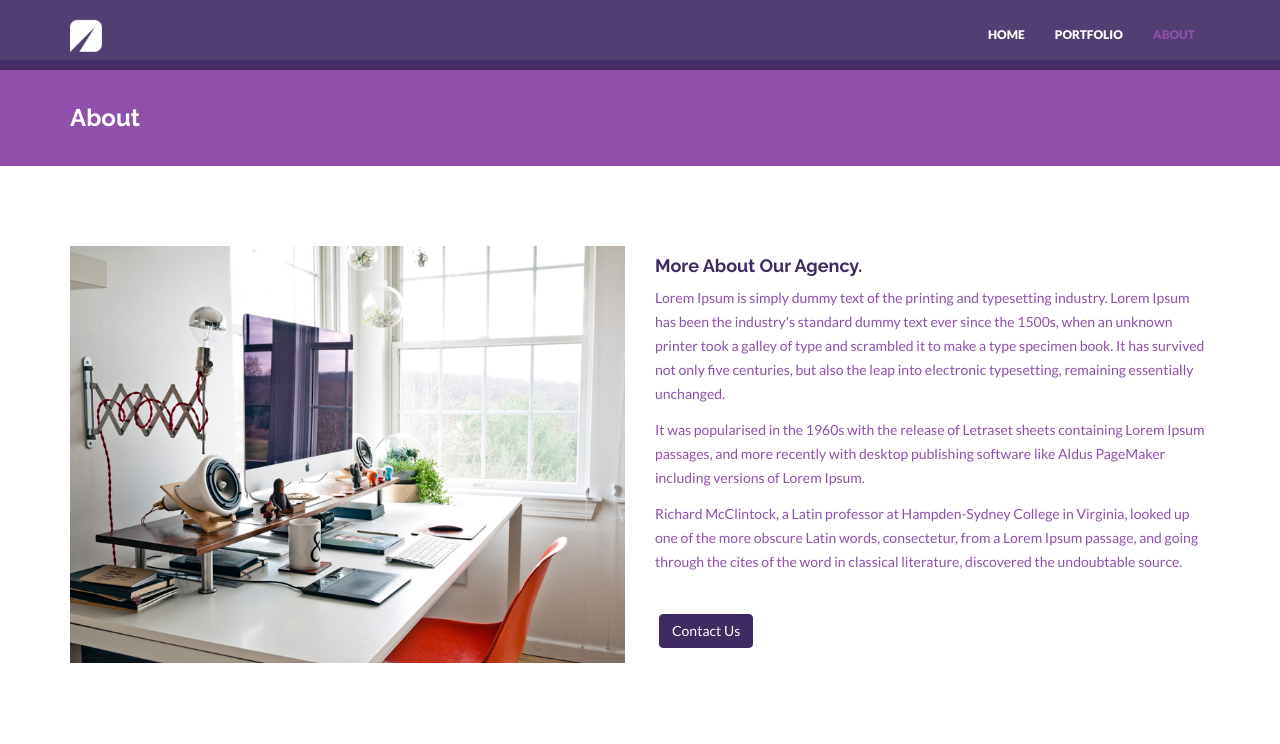
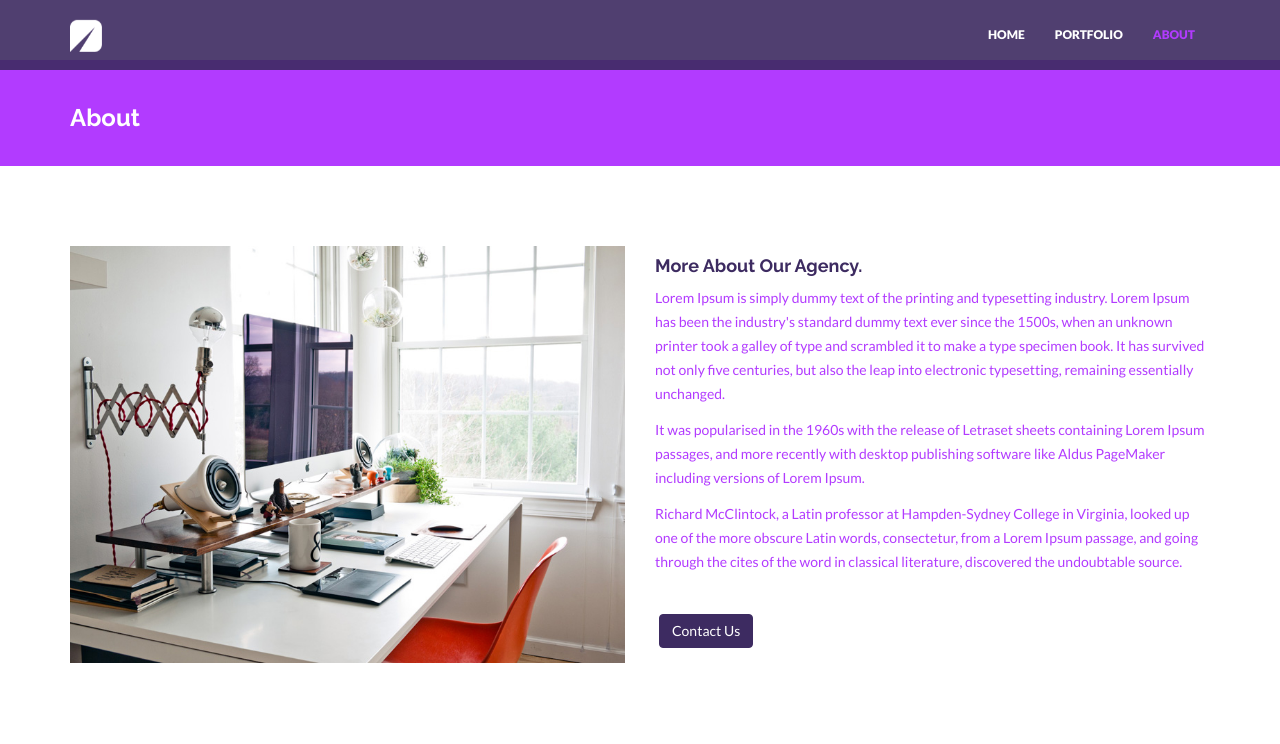
Before and after one commit to bitslit/portfolio, a Jekyll site: the page built from about.html, in a window 1280 px wide and 1400 px high. Shown: the top 744 px of the window. Built offline with Jekyll 4.4.1, drawn with Linux system fonts in a browser that asks for light colours; nearby versions of some CDN libraries; grey boxes are pictures that could not be loaded.

Commit message:
Update _config.yml

```diff
--- a/_config.yml
+++ b/_config.yml
@@ -13,8 +13,8 @@
 excerpt_separator: <!--more--> #use this in posts to define how long the excerpt of the post (that is shown on the Blog page) is
 
 colors:  #in hex code if not noted else
-  primary: "#904fab" #"#F70031"
-  primary_rgb: "61,43,97" #"247,0,49" #rgb of the primary. Needed in some places for the transparency effect.
+  primary: "#b23bff" #"#F70031"
+  primary_rgb: "178,59,255" #"247,0,49" #rgb of the primary. Needed in some places for the transparency effect.
   secondary: "#3d2b61" #"#33004D"
   link: "#ff2859"
   link_hover: "#ff2859"
```
